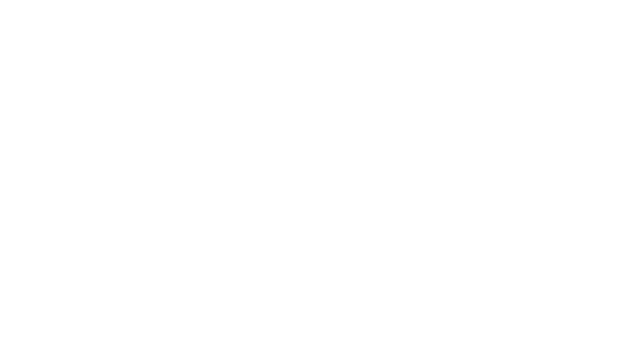
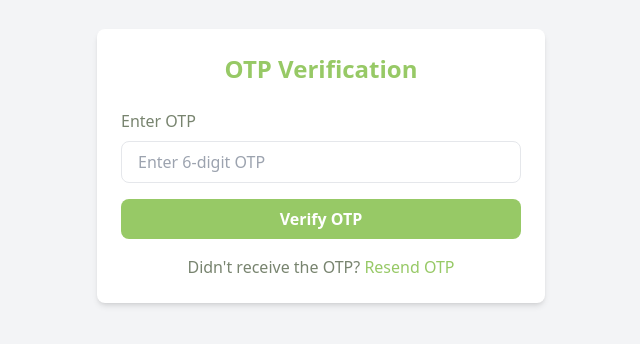
Before and after one commit to Charlespossible/client_exam, a React (Vite) app: page /otp-verification in a window 1280 px wide. Before the commit this address had no page. Shown: the part 234-578 px from the top of the page, without its empty margins (319-959 px from the left). Built offline with nearby package versions, Linux system fonts and the light colour scheme.

Commit message:
(added otp form and adjusted login form)

```diff
--- a/src/App.tsx
+++ b/src/App.tsx
@@ -15,6 +15,7 @@ import MyexamHistory from "./pages/MyexamHistory";
 import MyuserLeaderboard from "./pages/MyuserLeaderboard";
 import Mysetting from "./pages/Mysetting";
 import Admin from "./pages/Admin";
+import OTPVerificationPage from "./pages/OTPVerificationPage";
 
 const App: React.FC = () => {
   return (
@@ -29,6 +30,7 @@ const App: React.FC = () => {
       <Route path="/contact" element={<Contact />} />
       <Route path="/dashboard" element={<Dashboard />} />
       <Route path="/profile" element={<Myprofile />} />
+      <Route path="/otp-verification" element={<OTPVerificationPage />} />
       <Route path="/performance" element={<Myperfomance />} />
       <Route path="/exam-history" element={<MyexamHistory />} />
       <Route path="/user-leaderboard" element={<MyuserLeaderboard />} />
--- a/src/components/LoginForm.tsx
+++ b/src/components/LoginForm.tsx
@@ -53,7 +53,7 @@ const LoginForm: React.FC<LoginFormProps> = () => {
       try {
         const response = await axios.post("http://localhost:5000/api/auth/login", formData);
         toast.success(response.data.message || "Login successful!");
-        setTimeout(() => navigate("/exam"), 6000);
+        setTimeout(() => navigate("/otp-verification"), 6000);
       } catch (error: any) {
         toast.error(error.response?.data?.message || "Login failed");
       } finally {
@@ -140,7 +140,7 @@ const LoginForm: React.FC<LoginFormProps> = () => {
           </a>
         </p>
       </div>
-      <ToastContainer position="top-right" autoClose ={3000} />
+      <ToastContainer position="top-right" autoClose ={6000} />
     </div>
   );
 };
--- a/src/components/RegistrationForm.tsx
+++ b/src/components/RegistrationForm.tsx
@@ -234,7 +234,7 @@ const RegistrationForm: React.FC<RegistrationFormProps> = () => {
           </a>
         </p>
       </div>
-      <ToastContainer position="top-right" autoClose={3000} />
+      <ToastContainer position="top-right" autoClose={6000} />
     </div>
   );
 };
--- /dev/null
+++ b/src/pages/OTPVerificationPage.tsx
@@ -0,0 +1,106 @@
+import React, { useState } from "react";
+import { useNavigate } from "react-router-dom";
+import { ToastContainer, toast } from "react-toastify";
+import "react-toastify/dist/ReactToastify.css";
+
+const OTPVerificationPage: React.FC = () => {
+  const [otp, setOtp] = useState<string>("");
+  const [isSubmitting, setIsSubmitting] = useState<boolean>(false);
+  const navigate = useNavigate();
+
+  const handleChange = (e: React.ChangeEvent<HTMLInputElement>) => {
+    const { value } = e.target;
+    // Ensure only numeric input and limit to 6 digits
+    if (/^\d{0,6}$/.test(value)) {
+      setOtp(value);
+    }
+  };
+
+  const handleSubmit = async (e: React.FormEvent) => {
+    e.preventDefault();
+
+    if (otp.length !== 6) {
+      toast.error("OTP must be 6 digits long", { autoClose: 6000 });
+      return;
+    }
+
+    setIsSubmitting(true);
+
+    try {
+      // Simulate OTP verification API call
+      const response = await verifyOTP(otp); // Replace with your actual API call
+      if (response.success) {
+        toast.success("OTP verified successfully! Redirecting to dashboard...");
+        setTimeout(() => navigate("/dashboard"), 3000); // Redirect after 2 seconds
+      } else {
+        toast.error("Invalid OTP. Please try again.", { autoClose: 6000 });
+      }
+    } catch (error) {
+      toast.error("An error occurred. Please try again.", { autoClose: 6000 });
+    } finally {
+      setIsSubmitting(false);
+    }
+  };
+
+  // Simulated OTP verification function (replace with actual API call)
+  const verifyOTP = async (otp: string): Promise<{ success: boolean }> => {
+    return new Promise((resolve) => {
+      setTimeout(() => {
+        // Simulate a valid OTP (e.g., "123456")
+        resolve({ success: otp === "123456" });
+      }, 1000);
+    });
+  };
+
+  return (
+    <div className="flex items-center justify-center min-h-screen bg-gray-100">
+      <div className="w-full max-w-md p-4 sm:p-6 bg-white rounded-lg shadow-md">
+        <h1 className="text-2xl font-bold text-center text-[#97c966] mb-6">
+          OTP Verification
+        </h1>
+        <form onSubmit={handleSubmit} className="space-y-4" aria-label="OTP Verification Form">
+          <div>
+            <label htmlFor="otp" className="block text-[#78846f] mb-2">
+              Enter OTP
+            </label>
+            <input
+              type="text"
+              id="otp"
+              name="otp"
+              value={otp}
+              onChange={handleChange}
+              placeholder="Enter 6-digit OTP"
+              className="w-full px-4 py-2 border rounded-lg focus:outline-none focus:ring-1 focus:ring-[#97c966]"
+              maxLength={6}
+              required
+              aria-required="true"
+            />
+          </div>
+
+          <div>
+            <button
+              type="submit"
+              className="w-full px-4 py-2 font-bold text-white bg-[#97c966] rounded-lg hover:bg-[#97c966] focus:outline-none focus:ring-2 focus:ring-indigo-500 disabled:opacity-50"
+              disabled={isSubmitting}
+            >
+              {isSubmitting ? "Verifying..." : "Verify OTP"}
+            </button>
+          </div>
+        </form>
+
+        <p className="text-center text-[#78846f] mt-4">
+          Didn't receive the OTP?{" "}
+          <button
+            onClick={() => toast.info("OTP resent! Check your email.", { autoClose: 3000 })}
+            className="text-[#97c966] hover:underline focus:outline-none"
+          >
+            Resend OTP
+          </button>
+        </p>
+      </div>
+      <ToastContainer position="top-right" autoClose={6000} />
+    </div>
+  );
+};
+
+export default OTPVerificationPage;
```
